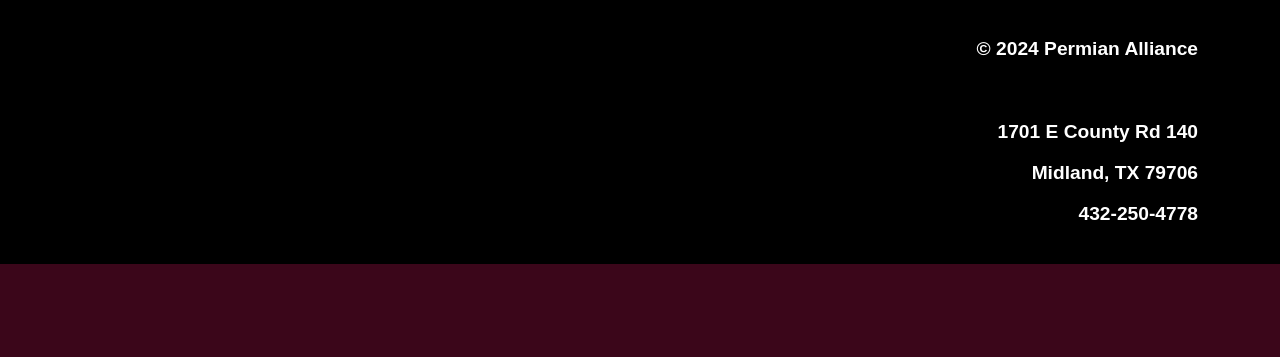
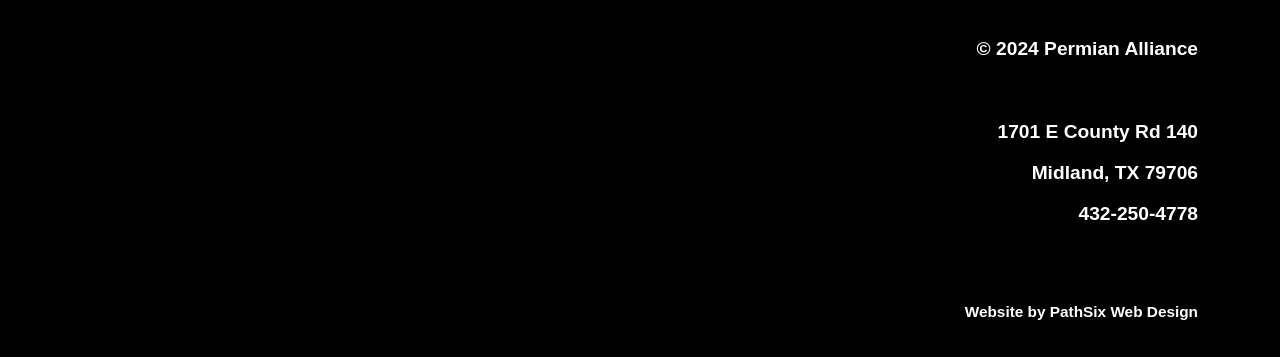
Before and after one commit to boonewh/permianalliance, a Flask app: page / in a window 1280 px wide. Shown: the part 2201-2558 px from the top of the page. Before the commit the page ends 2465 px from the top, so only its background shows below. Run offline with Flask 3, Linux system fonts and the light colour scheme.

Commit message:
add PathSix Link

```diff
--- a/static/css/main.css
+++ b/static/css/main.css
@@ -565,6 +565,15 @@ footer p {
   margin-right: 5%;
 }
 
+footer a {
+  color: white;
+  text-decoration: none;
+}
+
+.advert {
+  font-size: 0.8em;
+}
+
 @media (max-width: 768px) {
   .logo {
     width: 40%;
--- a/templates/base.html
+++ b/templates/base.html
@@ -56,6 +56,8 @@
               <p>1701 E County Rd 140</p>
               <p>Midland, TX 79706</p>
               <p>432-250-4778</p>
+              <br><br>
+              <p class="advert"><a href="https://pathsixdesigns.com">Website by PathSix Web Design</a></p>
             </div>
           </footer>
         {% block scripts %}{% endblock %} <!-- Scripts Variable -->
```
